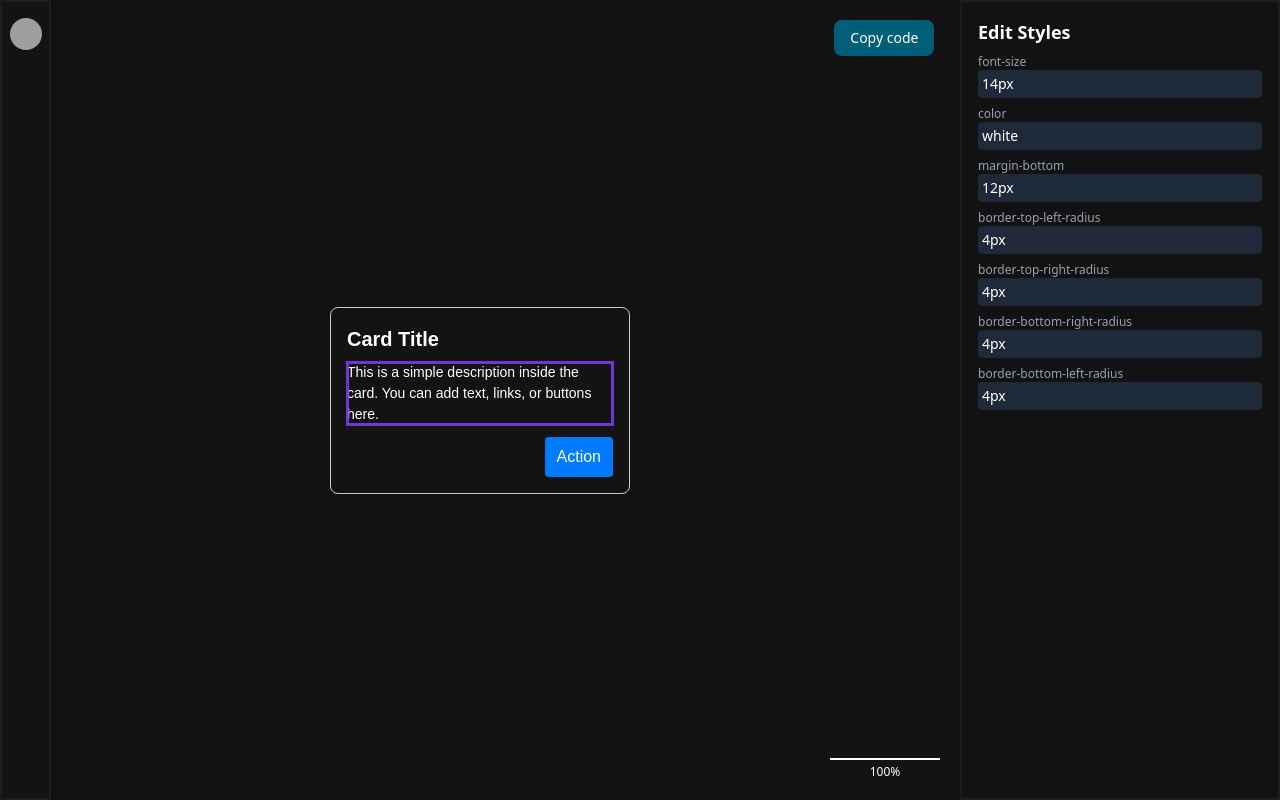
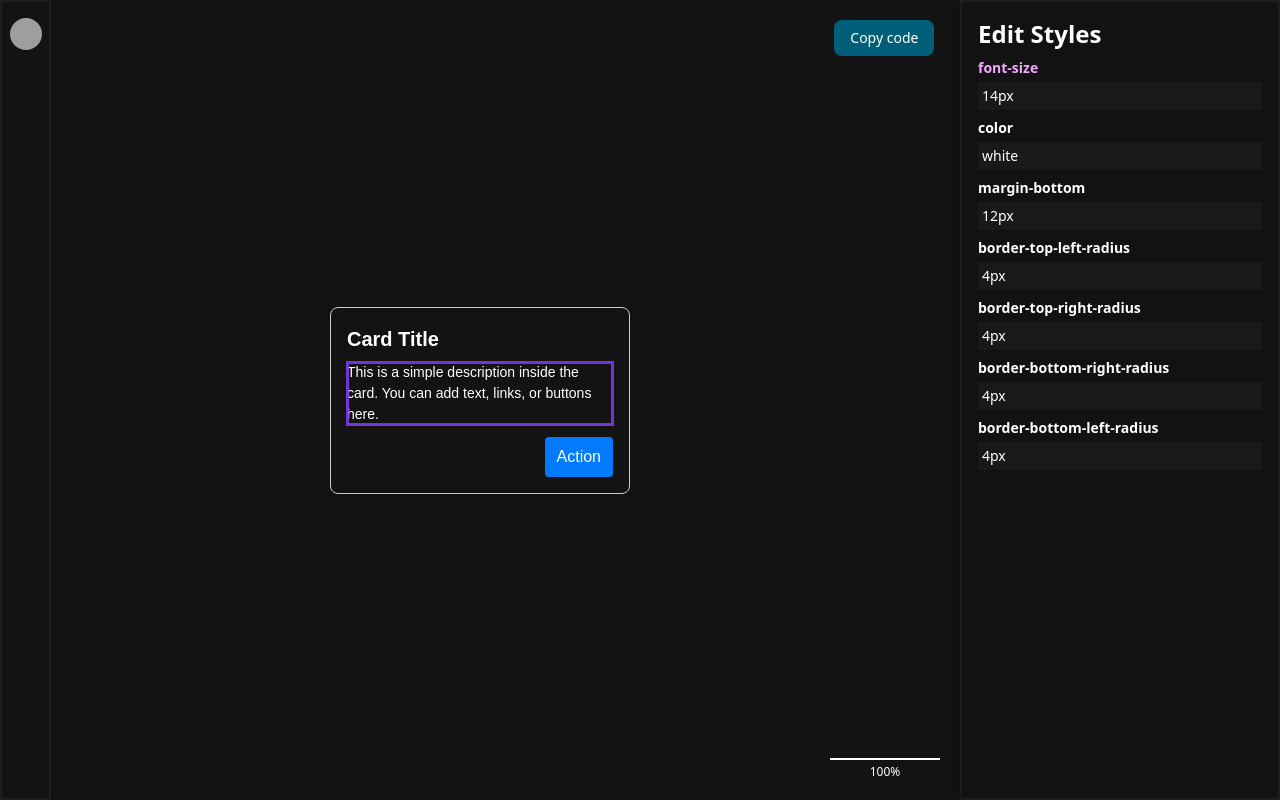
Before and after one commit to Rishi-Sidharda/interface, a Next.js app: page / in a window 1280 px wide. Both pictures are taken after a click on the element 480 px from the left and 400 px from the top of the page. Built offline with nearby package versions, Linux system fonts and the light colour scheme; grey boxes are pictures that could not be loaded.

Commit message:
style editor changes

```diff
--- a/src/components/HtmlCanvasRender.jsx
+++ b/src/components/HtmlCanvasRender.jsx
@@ -3,6 +3,7 @@
 import React, { useRef, useState, useEffect } from "react";
 import { Avatar, AvatarFallback, AvatarImage } from "@/components/ui/avatar";
 import { Button } from "./ui/button";
+import StyledInput from "./StyledInput";
 
 export default function HtmlCanvasRenderer({ html, setHtml }) {
   const containerRef = useRef(null);
@@ -292,17 +293,15 @@ export default function HtmlCanvasRenderer({ html, setHtml }) {
         >
           {selectedPath ? (
             <>
-              <h3 className="text-lg font-semibold mb-2">Edit Styles</h3>
+              <h3 className="text-2xl font-bold mb-2">Edit Styles</h3>
               <div className="text-sm space-y-2 max-h-[70vh] overflow-y-auto">
                 {Object.entries(selectedStyles).map(([prop, value]) => (
-                  <div key={prop} className="flex flex-col">
-                    <label className="text-gray-400 text-xs">{prop}</label>
-                    <input
-                      className="bg-gray-800 text-white text-sm rounded p-1"
-                      value={value}
-                      onChange={(e) => handleStyleChange(prop, e.target.value)}
-                    />
-                  </div>
+                  <StyledInput
+                    key={prop}
+                    prop={prop}
+                    value={value}
+                    onChange={handleStyleChange}
+                  />
                 ))}
               </div>
             </>
--- /dev/null
+++ b/src/components/StyledInput.jsx
@@ -0,0 +1,29 @@
+// StyledInput.jsx
+export default function StyledInput({ prop, value, onChange }) {
+  let inputClass = "bg-[#191919] text-white text-sm p-1";
+
+  if (prop === "font-size" || prop === "height") {
+    return (
+      <div className="flex flex-col">
+        <label className="text-fuchsia-300 font-bold mb-1">{prop}</label>
+        <input
+          className={inputClass}
+          value={value}
+          onChange={(e) => onChange(prop, e.target.value)}
+        />
+      </div>
+    );
+  }
+
+  // default case
+  return (
+    <div className="flex flex-col">
+      <label className="font-bold mb-1">{prop}</label>
+      <input
+        className={inputClass}
+        value={value}
+        onChange={(e) => onChange(prop, e.target.value)}
+      />
+    </div>
+  );
+}
```
